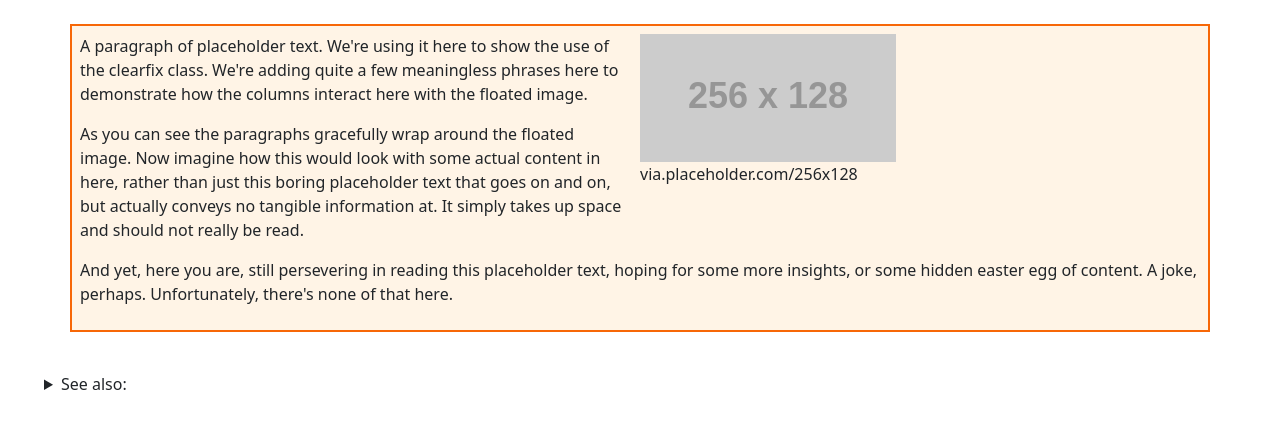
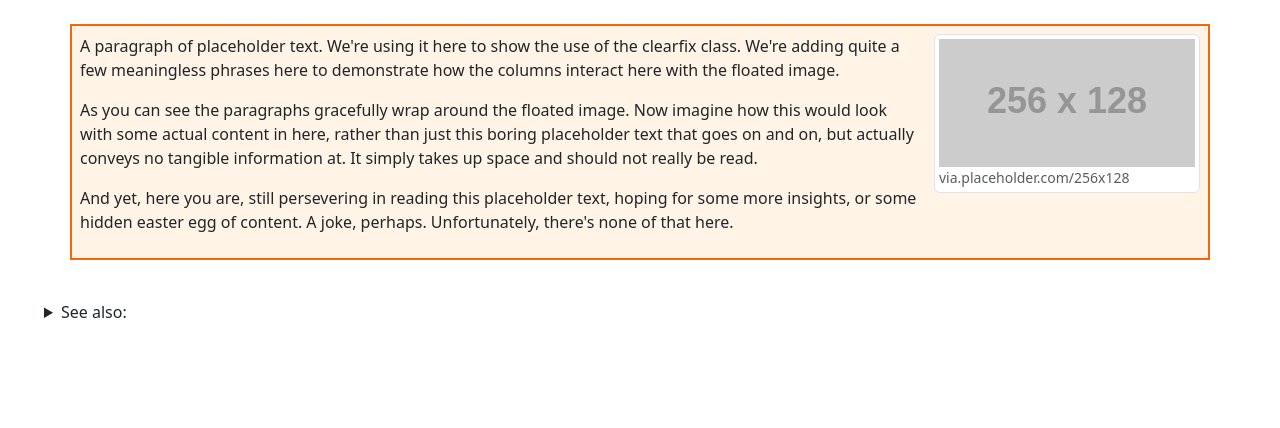
Before and after one commit to orkan/_bootstrap, a website: page usr/bs_grid/6_col_float.html in a window 1280 px wide. Drawn offline with nearby package versions, Linux system fonts and the light colour scheme; placeholder pictures from the web are drawn by us.

Commit message:
20230814

```diff
--- a/usr/bs_grid/6_col_float.html
+++ b/usr/bs_grid/6_col_float.html
@@ -13,9 +13,25 @@
   </head>
   <body class="m-4">
     <div class="container-md clearfix mb-4 p-2 wrapper">
-      <figure class="col-md-6 float-md-end mb-3 ms-md-3">
+      <figure class="figure img-thumbnail float-md-end ms-md-3">
         <img src="https://via.placeholder.com/256x128" alt="256x128" />
-        <figcaption>via.placeholder.com/256x128</figcaption>
+        <!-- <svg
+          class="bd-placeholder-img figure-img img-fluid rounded"
+          width="256"
+          height="128"
+          xmlns="http://www.w3.org/2000/svg"
+          role="img"
+          aria-label="Placeholder: 400x300"
+          preserveAspectRatio="xMidYMid slice"
+          focusable="false"
+        >
+          <title>Placeholder</title>
+          <rect width="100%" height="100%" fill="#868e96"></rect>
+          <text x="50%" y="50%" fill="#dee2e6" dy=".3em">400x300</text>
+        </svg> -->
+        <figcaption class="figure-caption">
+          via.placeholder.com/256x128
+        </figcaption>
       </figure>
 
       <p>
```
Also changed, not shown: 1 other file.
